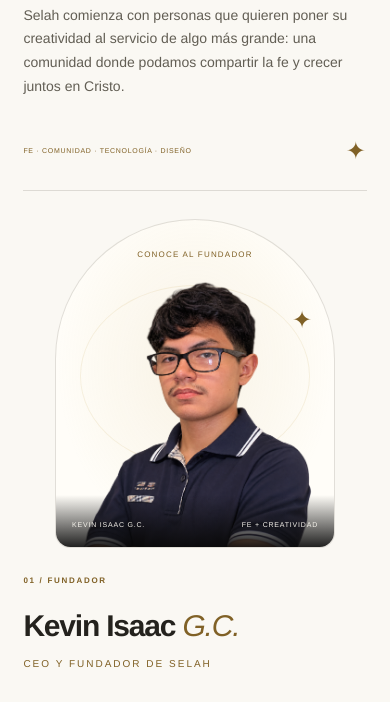
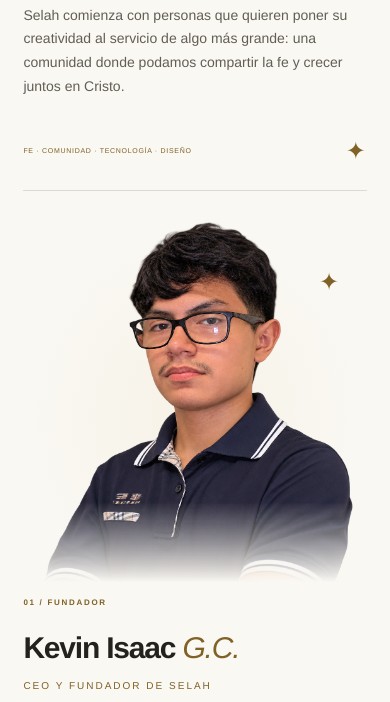
Before and after one commit to KevinIGC/Selah, a plain HTML site: page equipo.html in a window 390 px wide. Shown: the part 353-1055 px from the top of the page. Drawn offline with nearby package versions, Linux system fonts and the light colour scheme; a web font is replaced by a local one.

Commit message:
Blend founder portrait into team page

```diff
--- a/styles.css
+++ b/styles.css
@@ -243,3 +243,28 @@ footer>a:not(.brand){font-size:12px;color:var(--white)}
   header .nav-cta{font-size:9px;padding:8px}
   .hero .heading-star{right:-22px;width:16px}
 }
+
+/* Let the founder portrait sit naturally within his biography. */
+.founder-section .founder-portrait{
+  align-self:center;
+  min-height:0;
+  border:0;
+  border-radius:0;
+  background:radial-gradient(ellipse at 50% 55%,#d6be801c,transparent 68%);
+  overflow:hidden;
+}
+.founder-section .founder-portrait img{
+  width:110%;
+  margin:0 -5%;
+  mask-image:linear-gradient(to bottom,#000 78%,transparent 100%);
+  -webkit-mask-image:linear-gradient(to bottom,#000 78%,transparent 100%);
+}
+.founder-portrait .portrait-label,
+.founder-portrait .portrait-caption,
+.founder-portrait .portrait-halo{display:none}
+.founder-portrait .portrait-star{top:12%;right:8%;font-size:30px}
+@media(max-width:700px){
+  .founder-section .founder-portrait{max-width:380px;width:100%;margin-bottom:-12px}
+  .founder-section .founder-portrait img{width:110%;margin:0 -5%}
+  .founder-portrait .portrait-star{font-size:24px}
+}
```
